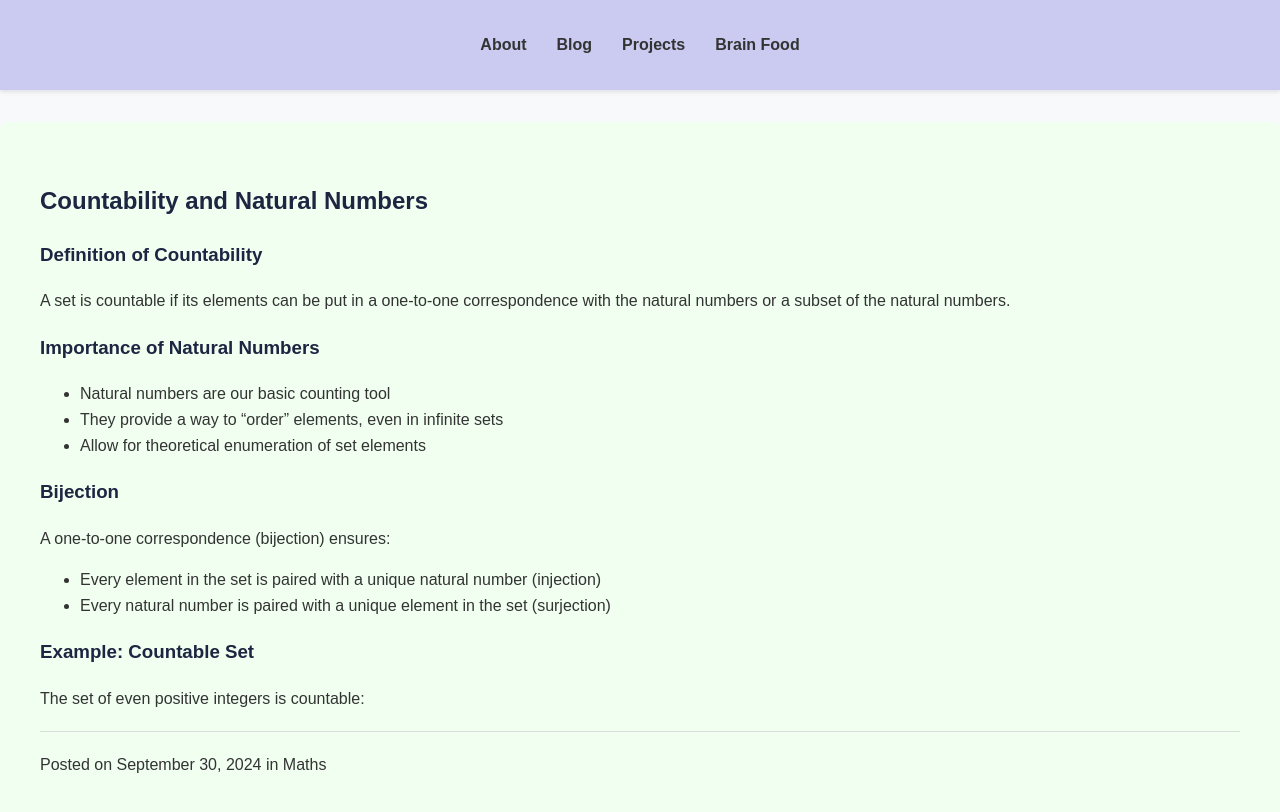
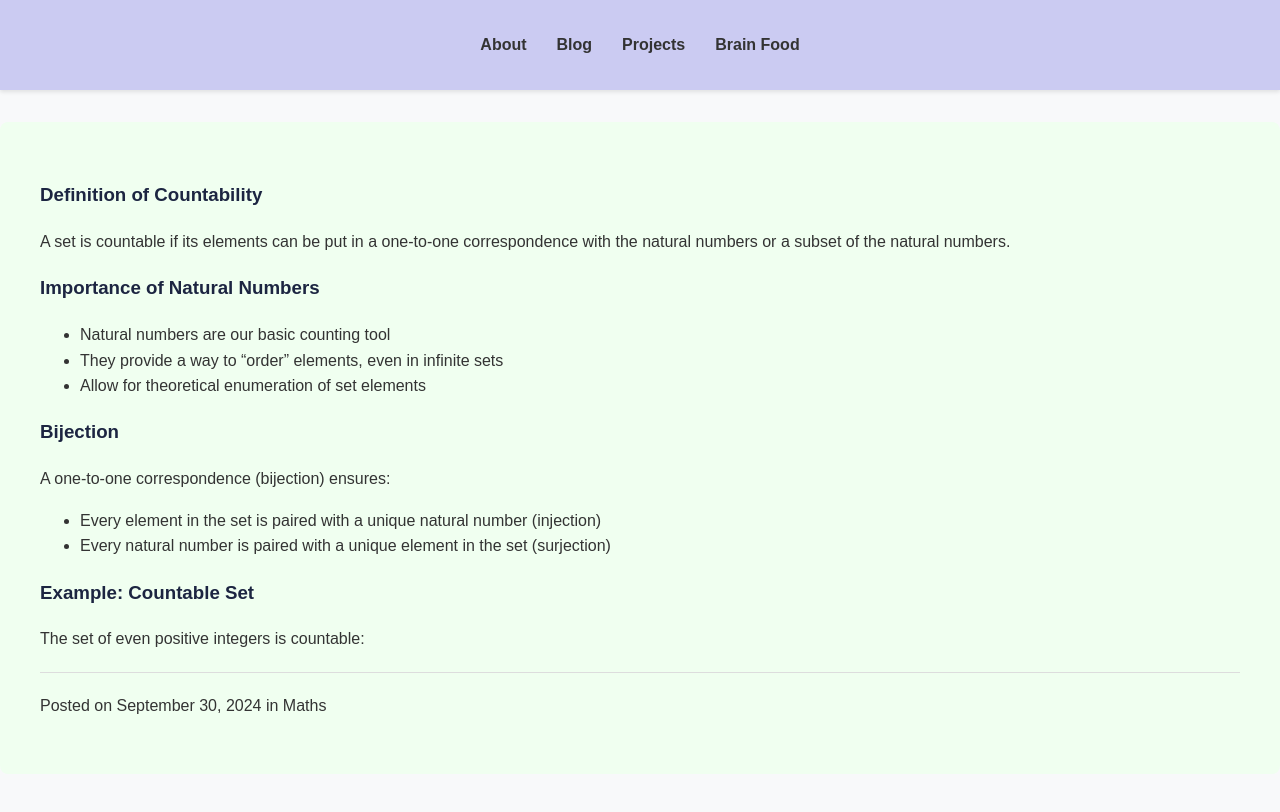
Before and after one commit to adhikarinarayan/adhikarinarayan.github.io, a Jekyll site: the page built from _posts/2024-09-30-my-first-blog-post.md, in a window 1280 px wide. Shown: the top 812 px of the page. Built offline with Jekyll 4.4.1, drawn with Linux system fonts in a browser that asks for light colours.

Commit message:
Update 2024-09-30-my-first-blog-post.md

```diff
--- a/_posts/2024-09-30-my-first-blog-post.md
+++ b/_posts/2024-09-30-my-first-blog-post.md
@@ -4,8 +4,6 @@ title: "Countability and Natural Numbers"
 date: 2024-09-30
 categories: Maths
 ---
-
-# Countability and Natural Numbers
 
 ### Definition of Countability
 
```
